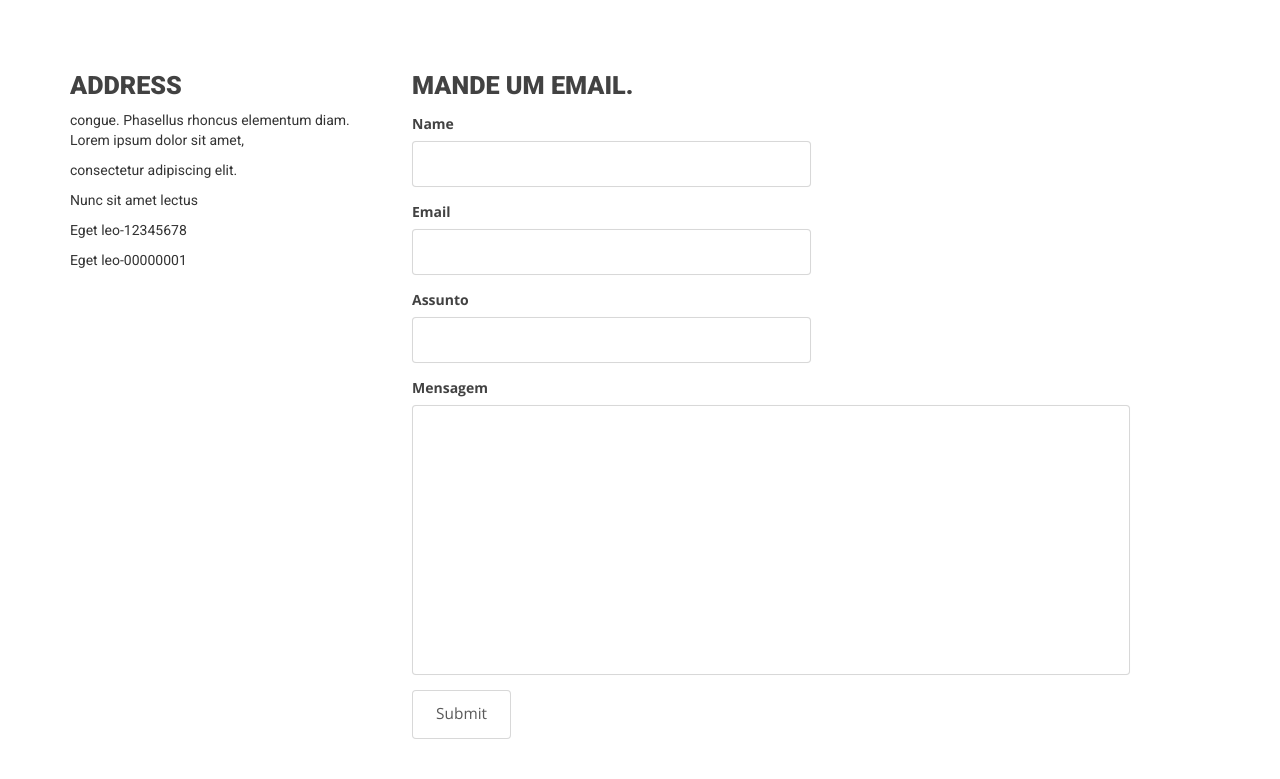
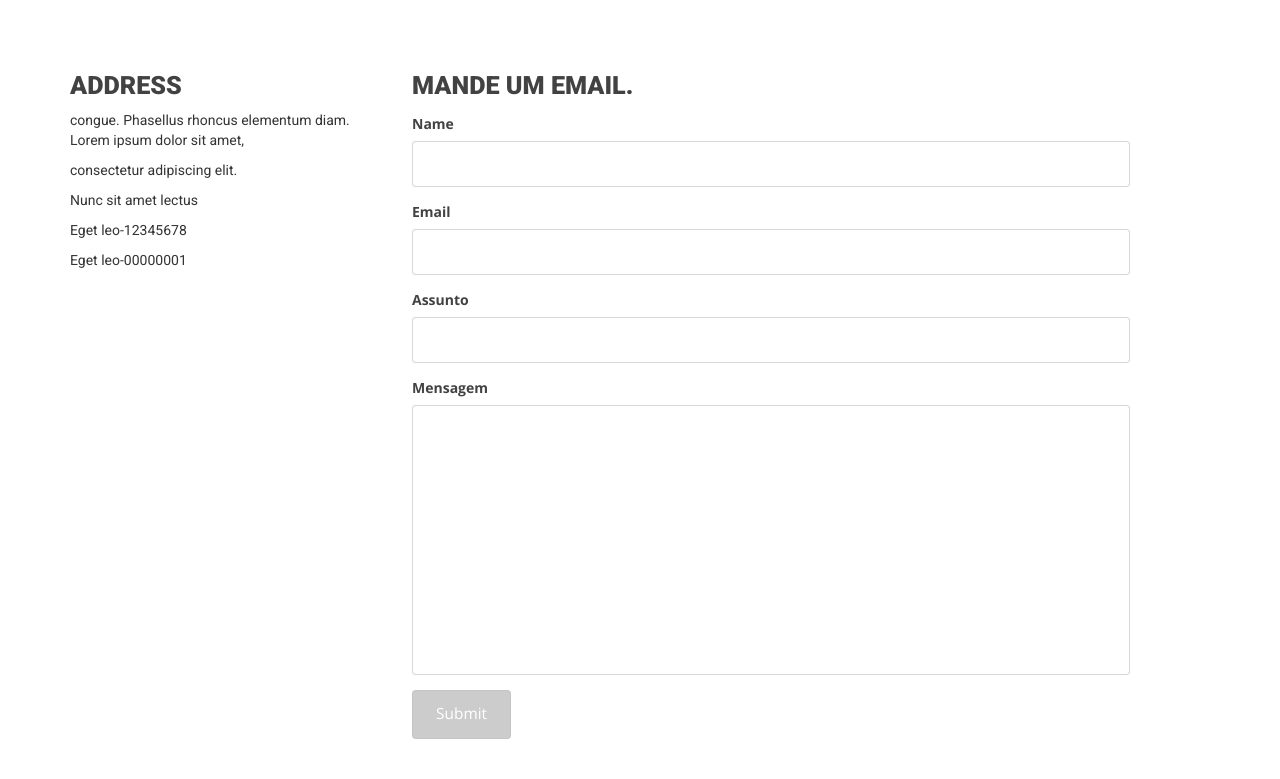
Before and after one commit to cesarbruschetta/django_cesarbruschetta.com.br, a Django app: page /core/contate-me in a window 1280 px wide. Shown: the part 204-983 px from the top of the page. Run offline with Django 3.2, Linux system fonts and the light colour scheme; some libraries are stand-ins or nearby versions.

Commit message:
Ajustes no css

```diff
--- a/aplication/core/static/core/css/custom_style.css
+++ b/aplication/core/static/core/css/custom_style.css
@@ -43,6 +43,20 @@
     width: 93%;
 }
 
+.contact-right form input.disabled,
+.contact-right form input.disabled:hover{
+    background-color: #CCC;
+    color: #FFF;
+    cursor: not-allowed;
+}
+
+
+.contact-right form input[type="text"],
+.contact-right form input[type="email"]{
+    width: 90%;
+}
+
+
 
 .contact-right form input[type="email"]{
     font-family: 'Open Sans', sans-serif;
@@ -51,7 +65,6 @@
     padding: 12px;
     color: #333333;
     overflow: hidden;
-    width: 50%;
     display: block;
     border-radius: 4px;
     -webkit-border-radius: 4px;
```
